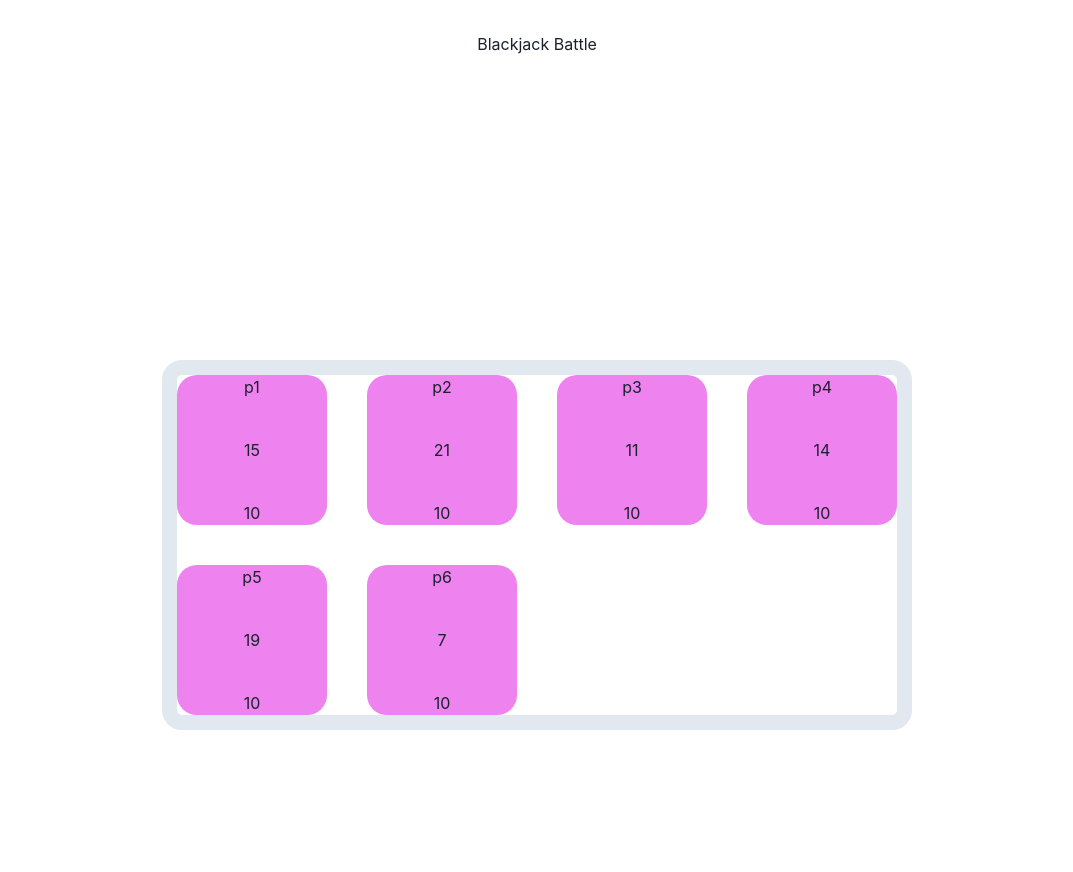
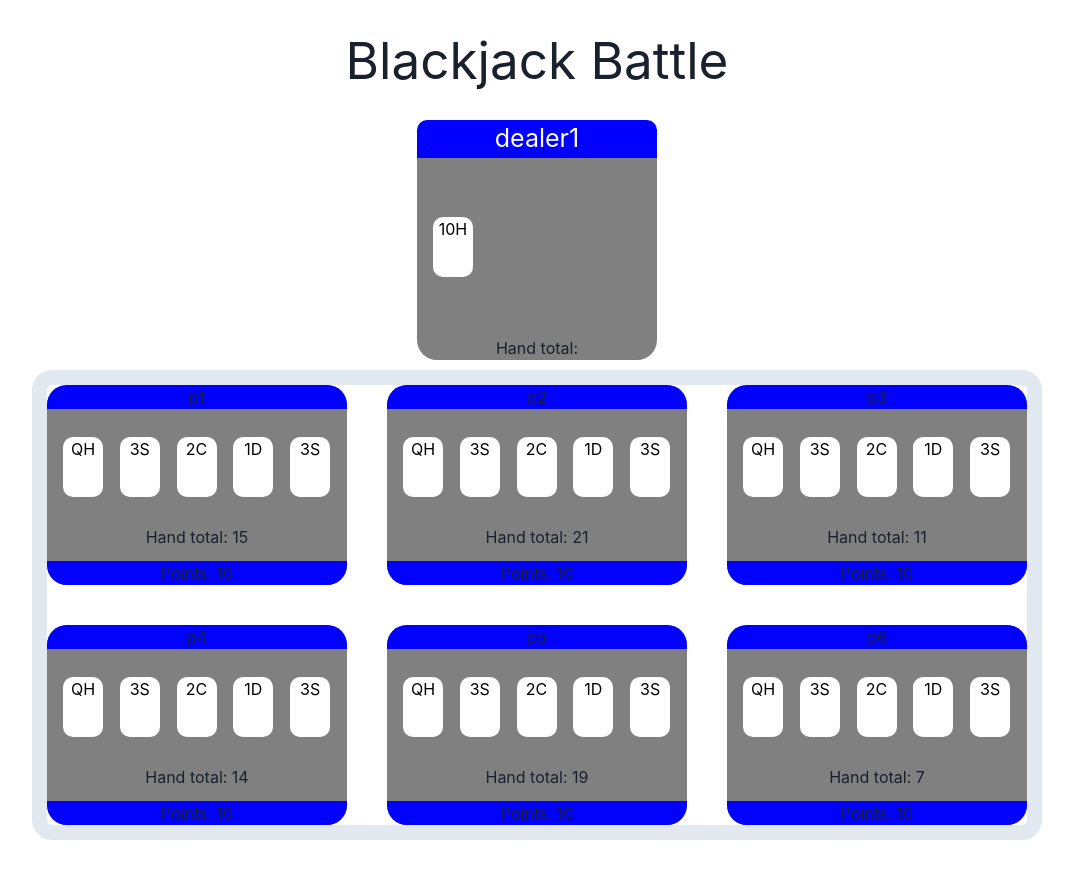
Before and after one commit to ldearsley2/Blackjack_Battle, a React (Vite) app in the folder client/: page / in a window 1280 px wide. Shown: the whole page, without its empty margins (103-1176 px from the left). Before the commit the page ends 800 px from the top, so only its background shows below. Built offline with nearby package versions, Linux system fonts and the light colour scheme.

Commit message:
More templating, makefile

```diff
--- a/client/src/components/Dealer.jsx
+++ b/client/src/components/Dealer.jsx
@@ -1,17 +1,30 @@
+import { Box, Flex, SimpleGrid } from "@chakra-ui/react"
+import PlayingCard from "./PlayingCard"
+
 const styles = {
     box: {
         width: "15rem",
         height: "15rem",
         backgroundColor: "white",
-        borderRadius: "20px",
+        borderRadius: "",
     }
 }
 
-function Dealer() {
+function Dealer(props) {
     return (
-        <div style={styles.box}>
+            <Box bg="grey" borderRadius="20px" width="15rem" height="15rem">
+                <Flex flexDirection="column" justifyContent="space-between" height="15rem">
+                    <Box textColor="white" fontSize="25px" bg="blue" borderTopRadius="10px">
+                        <p>{props.dealerName}</p>
+                    </Box>
 
-        </div>
+                    <SimpleGrid columns="4" margin="1rem">
+                        <PlayingCard card_num="10H"/>
+                    </SimpleGrid>
+
+                    <p>Hand total: {props.handTotal}</p>
+                </Flex>
+            </Box>
     )
 }
 
--- /dev/null
+++ b/client/src/components/GameContainer.jsx
@@ -0,0 +1,14 @@
+import { Flex } from "@chakra-ui/react";
+import Dealer from "./Dealer";
+import PlayerContainer from "./PlayerContainer";
+
+function GameContainer() {
+    return (
+        <Flex flexDirection="column" alignItems="center" gap="10px">
+            <Dealer dealerName="dealer1"/>
+            <PlayerContainer/>
+        </Flex>
+    )
+}
+
+export default GameContainer
--- a/client/src/components/Player.jsx
+++ b/client/src/components/Player.jsx
@@ -1,4 +1,5 @@
-import { Box, Flex } from "@chakra-ui/react"
+import { Box, Flex, SimpleGrid } from "@chakra-ui/react"
+import PlayingCard from "./PlayingCard"
 
 const styles = {
     box: {
@@ -10,11 +11,29 @@ const styles = {
 
 function Player(props) {
     return (
-        <Box bg="violet" borderRadius="20px" height="150px" width="150px">
-            <Flex flexDirection="column" justifyContent="space-between" height="150px">
-                <p>{props.playerName}</p>
-                <p>{props.hand}</p>
-                <p>{props.points}</p>
+        <Box bg="grey" borderRadius="20px" minHeight="200px" width="300px">
+            <Flex flexDirection="column" justifyContent="space-between" height="200px">
+
+                <Box bg="blue" borderTopRadius="20px">
+                    {props.playerName}
+                </Box>
+
+                <SimpleGrid columns="5" spacing="4" margin="1rem">
+                    <PlayingCard card_num="QH" />
+                    <PlayingCard card_num="3S" />
+                    <PlayingCard card_num="2C" />
+                    <PlayingCard card_num="1D" />
+                    <PlayingCard card_num="3S" />
+                </SimpleGrid>
+
+                <Box>
+                    <p>Hand total: {props.hand}</p>
+                </Box>
+
+                <Box bg="blue" borderBottomRadius="20px">
+                    <p>Points: {props.points}</p>
+                </Box>
+
             </Flex>
         </Box>
     )
--- a/client/src/components/PlayerContainer.jsx
+++ b/client/src/components/PlayerContainer.jsx
@@ -3,7 +3,7 @@ import Player from "./Player"
 
 const styles = {
     box: {
-        width: "45rem",
+        width: "60rem",
         height: "15rem",
         backgroundColor: "white",
         borderRadius: "20px",
@@ -13,7 +13,7 @@ const styles = {
 function PlayerContainer() {
     return (
         <Box bg="white" borderWidth="15px" borderRadius="20px">
-            <SimpleGrid columns="4" spacing="10">
+            <SimpleGrid columns="3" spacing="10">
                 <Player playerName="p1" hand={15} points={10} />
                 <Player playerName="p2" hand={21} points={10} />
                 <Player playerName="p3" hand={11} points={10} />
--- /dev/null
+++ b/client/src/components/PlayingCard.jsx
@@ -0,0 +1,11 @@
+import { Box } from "@chakra-ui/react";
+
+function PlayingCard(props) {
+    return (
+        <Box bg="white" textColor="black" height="60px" width="40px" borderRadius="10px">
+            <p>{props.card_num}</p>
+        </Box>
+    )
+}
+
+export default PlayingCard
--- a/client/src/components/Title.jsx
+++ b/client/src/components/Title.jsx
@@ -1,7 +1,7 @@
 function Title() {
     return (
         <div>
-            <h2>Blackjack Battle</h2>
+            <h1>Blackjack Battle</h1>
         </div>
     )
 }
--- a/client/src/main.jsx
+++ b/client/src/main.jsx
@@ -3,9 +3,8 @@ import ReactDOM from 'react-dom/client'
 import App from './App.jsx'
 import './index.css'
 import Title from './components/Title.jsx'
-import Dealer from './components/Dealer.jsx'
-import PlayerContainer from './components/PlayerContainer.jsx'
 import { ChakraProvider, Flex } from '@chakra-ui/react'
+import GameContainer from './components/GameContainer.jsx'
 
 
 ReactDOM.createRoot(document.getElementById('root')).render(
@@ -14,8 +13,7 @@ ReactDOM.createRoot(document.getElementById('root')).render(
       <Flex flexDirection="column"
        alignItems="center" justifyContent="center" gap="2rem">
         <Title />
-        <Dealer />
-        <PlayerContainer />
+        <GameContainer />
       </Flex>
     </ChakraProvider>
   </React.StrictMode>,
```
Also changed, not shown: 2 other files (tests, documents, lock files or other folders).
